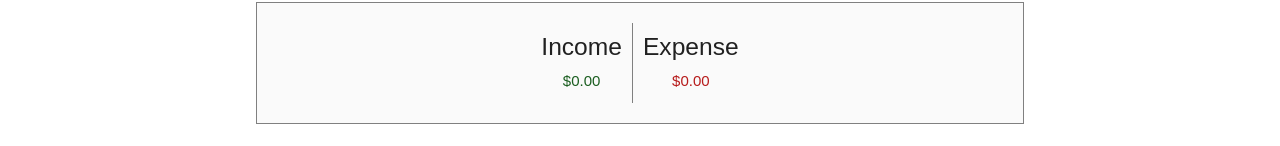
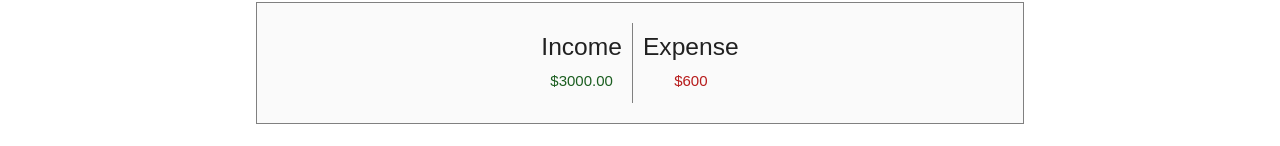
Before and after one commit to sohailshams/expense-tracker, a React (Create React App) app: page / in a window 1280 px wide. Shown: the part 167-313 px from the top of the page. Built offline with nearby package versions, Linux system fonts and the light colour scheme.

Commit message:
Updated AccountSummary component - added functionality to calculate income and expense

```diff
--- a/src/components/AccountSummary.js
+++ b/src/components/AccountSummary.js
@@ -1,16 +1,32 @@
-import React from 'react';
+import React, { useContext } from 'react';
+import { GlobalContext } from '../context/GlobalState';
 
 const AccountSummary = () => {
+  const { transactions } = useContext(GlobalContext);
+
+  const transactionAmounts = transactions.map(
+    (transaction) => transaction.transactionAmount
+  );
+
+  const income = transactionAmounts
+    .filter((item) => item > 0)
+    .reduce((acc, item) => (acc += item), 0)
+    .toFixed(2);
+
+  const expense =
+    transactionAmounts
+      .filter((item) => item < 0)
+      .reduce((acc, item) => (acc += item), 0) * -(1).toFixed(2);
   return (
     <div className="account-summary">
       <div className="income">
         <h5>Income</h5>
-        <p className="income-expense green-text text-darken-4">$0.00</p>
+        <p className="income-expense green-text text-darken-4">${income}</p>
       </div>
 
       <div className="expense">
         <h5>Expense</h5>
-        <p className="income-expense red-text text-darken-4">$0.00</p>
+        <p className="income-expense red-text text-darken-4">${expense}</p>
       </div>
     </div>
   );
```
Also changed, not shown: 1 other file (tests, documents, lock files or other folders).
